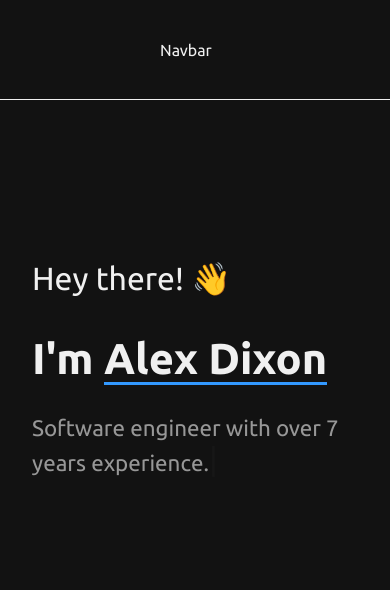
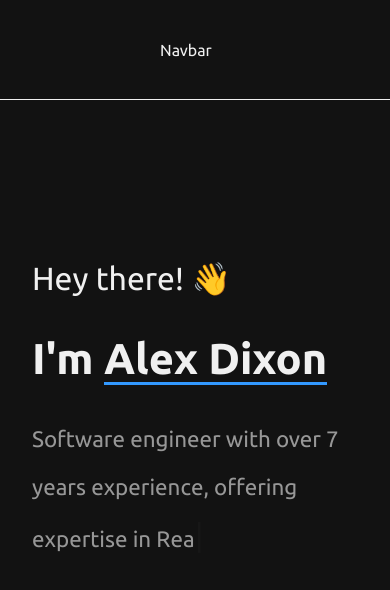
Before and after one commit to dixonormous23/alexdixon, a Next.js app: page / in a window 390 px wide. Shown: the top 590 px of the page. Built offline with nearby package versions, Linux system fonts and the light colour scheme.

Commit message:
small mobile styles

```diff
--- a/src/components/common/TypewriterText/index.tsx
+++ b/src/components/common/TypewriterText/index.tsx
@@ -4,9 +4,10 @@ import { StyledTypewriterText } from './styles';
 
 interface TypewriterTextProps {
     text: string;
+    delay?: number;
 }
 
-export const TypewriterText = ({ text }: TypewriterTextProps): React.ReactElement => {
+export const TypewriterText = ({ text, delay = 75 }: TypewriterTextProps): React.ReactElement => {
     const [currentIndex, setCurrentIndex] = useState<number>(0);
     const [textToRender, setTextToRender] = useState<string>('')
 
@@ -18,10 +19,10 @@ export const TypewriterText = ({ text }: TypewriterTextProps): React.ReactElemen
                 setTextToRender((prevText) => prevText + text[currentIndex]);
                 setCurrentIndex((prevIndex) => prevIndex + 1);
             }
-        }, 50);
+        }, delay);
 
         return () => clearInterval(textInterval)
-    }, [currentIndex, text, textToRender]);
+    }, [currentIndex, text, delay, textToRender]);
 
     return <StyledTypewriterText>{textToRender}<small>|</small></StyledTypewriterText>;
 };
--- a/src/components/common/TypewriterText/styles.ts
+++ b/src/components/common/TypewriterText/styles.ts
@@ -9,6 +9,7 @@ export const StyledTypewriterText = styled.span`
     opacity: 0.6;
     max-width: 40%;
     min-height: 200px;
+    line-height: 3rem;
 
     small {
         animation: ${blinkAnimation} 1s linear infinite;
--- a/src/components/home/HeroSection/index.tsx
+++ b/src/components/home/HeroSection/index.tsx
@@ -3,8 +3,8 @@ import { HeroSectionWrapper, HeroInnerWrapper, HeroTextWrapper } from './styles'
 import { TypewriterText } from '@/components/common/TypewriterText';
 
 const typewriterText = [
-    "Professional and enthusiastic software engineer.",
-    "Software engineer with over 7 years experience.",
+    "Professional and enthusiastic software engineer, providing expertise in ReactJS, NextJS and more.",
+    "Software engineer with over 7 years experience, offering expertise in ReactJS, NextJS and more.",
     "Building beautiful websites starts with a <div> and end with <Dixon />.",
 ];
 
```
